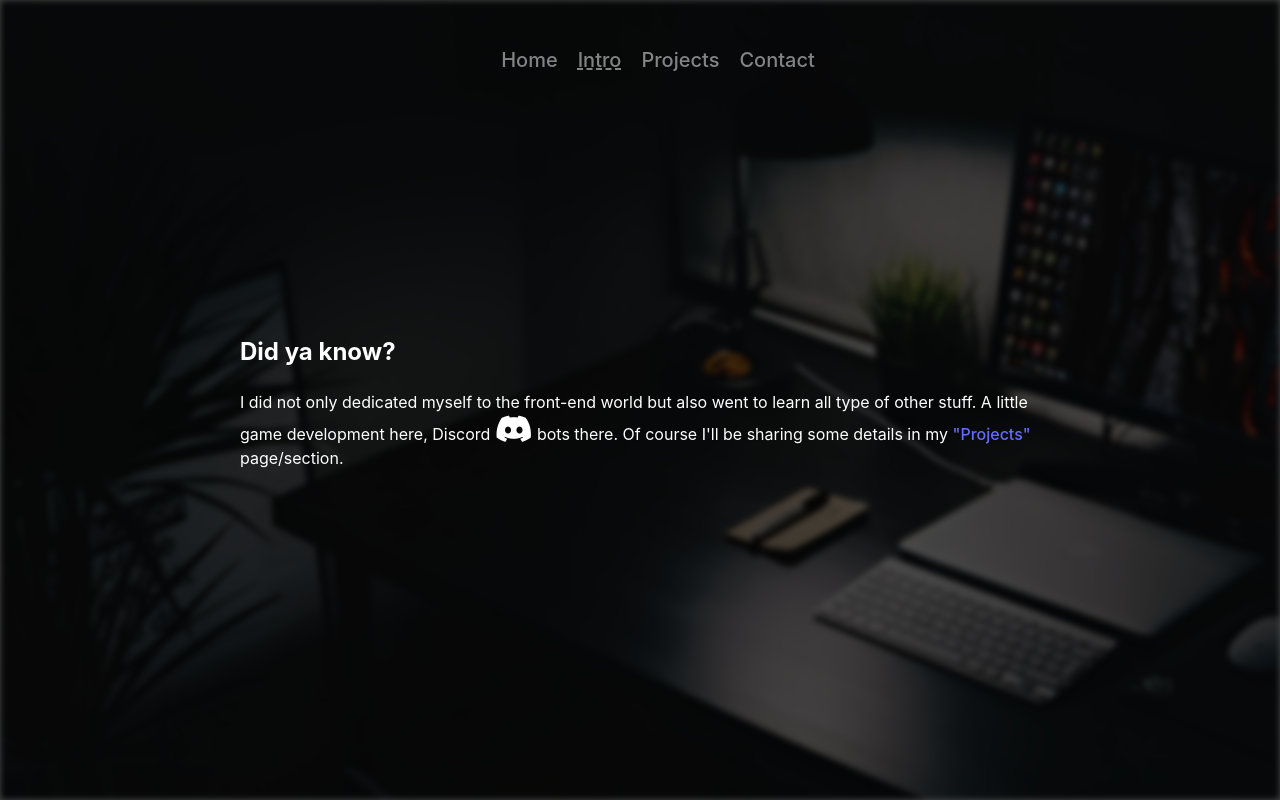
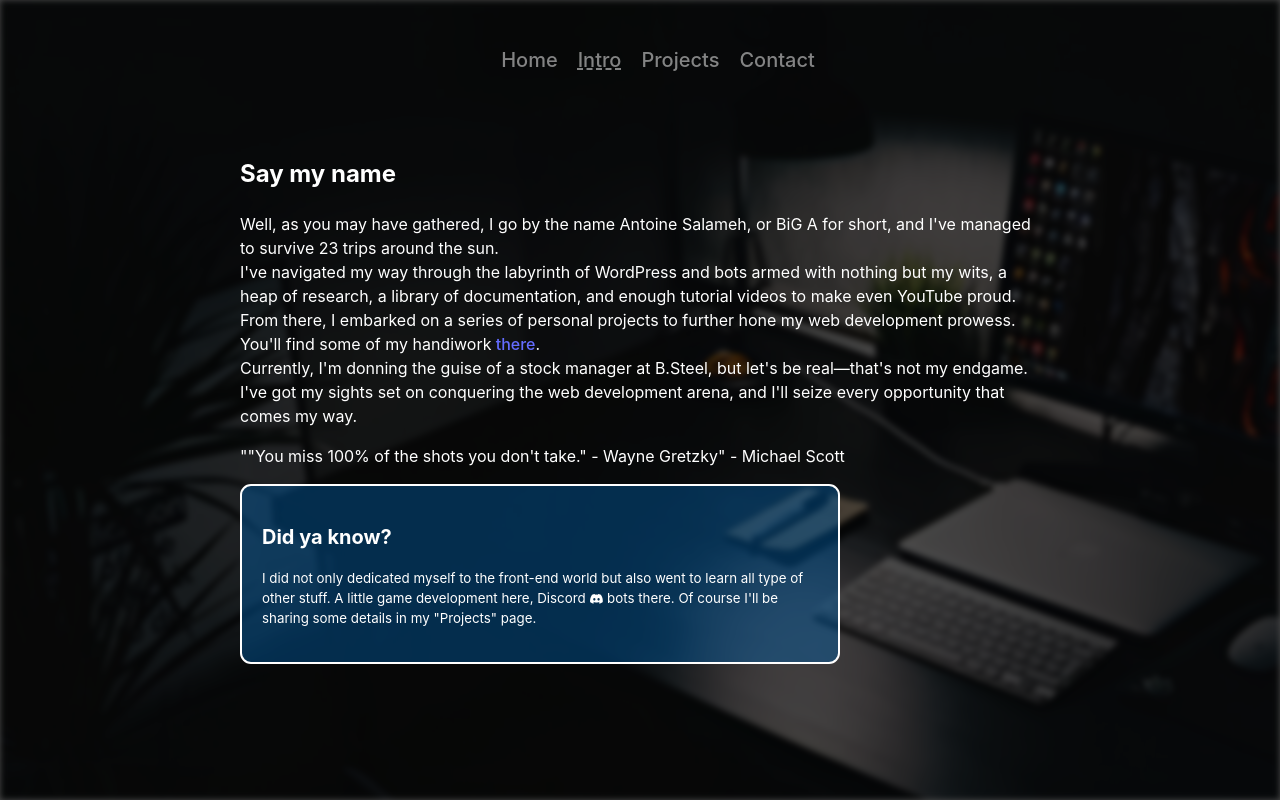
Before and after one commit to AntoineSalameh45/Portfolio, a React (Vite) app: page /intro in a window 1280 px wide. Built offline with nearby package versions, Linux system fonts and the light colour scheme.

Commit message:
finalizing the project design

```diff
--- a/src/App.css
+++ b/src/App.css
@@ -89,50 +89,6 @@ body {
   to { opacity: 0; }
 }
 
-
-/* footer {
-  position:static;
-  left: 100%;
-  bottom: 0;
-  transform: translateX(50%);
-  width: 50%;
-  color: #0066b2;
-  text-align: center;
-  padding: 20px 0;
-  font-size: 1.5rem;
-  z-index: 1000;
-
-  a {
-    color: inherit;
-    text-decoration: none;
-  }
-}
-
-.footer__link:hover,
-.social-list__link:hover {
-  color: #89cff0;
-}
-
-.footer__link:hover {
-  text-decoration: underline;
-}
-
-.social-list {
-  list-style: none;
-  display: flex;
-  justify-content: center;
-  margin: 1em 0 0;
-  padding: 0;
-}
-
-.social-list__item {
-  margin: 0 0.5em;
-}
-
-.social-list__link {
-  padding: 0.5em;
-} */
-
 .centering {
   display: flex;
   align-items:  center;
@@ -142,6 +98,19 @@ body {
 
 .container {
   width: 800px;
+}
+.didyaknow {
+  align-self: center;
+    background-color: #0065b269;
+    width: 600px;
+    border-radius: 11px;
+    padding: 20px;
+    font-size: smaller;
+    border: 2px solid #fff;
+
+    .fa-brands{
+      font-size: smaller;
+    }
 }
 
 .content {
@@ -153,20 +122,3 @@ body {
   border: 2px solid #ccc;
   border-radius: 10px;
 }
-
-/* .didyaknow {
-  background-color: #fff;
-  border-radius: 8px;
-  box-shadow: 0 4px 8px rgba(0, 0, 0, 0.1);
-  padding: 20px;
-  width: 550px;
-  margin: 120px 0 100px;
-
-  p {
-    font-size: 1rem;
-  }
-
-  h2 {
-    font-size: 1.5rem;
-  }
-} */
--- a/src/css/contact.css
+++ b/src/css/contact.css
@@ -11,7 +11,7 @@
     margin-top: 40px;
     background-color: #ffffffc4;
     border-radius: 11px;
-    border: 2px solid #0066b2;
+    border: 3px solid #0066b2;
     padding: 0 20px 5px;
     max-width: 600px;
     width: 100%;
--- a/src/pages/intro.tsx
+++ b/src/pages/intro.tsx
@@ -5,7 +5,31 @@ const Intro: React.FC = () => {
   return (
     <div className='centering'>
       <div className="container">
-             <div className='didyaknow' id='uk'>
+        <div className='sayMyName'>
+          <h2>Say my name</h2>
+          <p>Well, as you may have gathered, I go by the name Antoine Salameh,
+            or BiG A for short, and I've managed to survive 23 trips around the
+            sun.
+            <br></br>
+            I've navigated my way through the labyrinth of WordPress and bots
+            armed with nothing but my wits, a heap of research, a library of
+            documentation, and enough tutorial videos to make even YouTube proud.
+            <br></br>
+            From there, I embarked on a series of personal projects to further
+            hone my web development prowess. You'll find some of my handiwork
+            <a href='/projects'> there</a>.
+            <br></br>
+            Currently, I'm donning the guise of a stock manager at B.Steel,
+            but let's be real—that's not my endgame. I've got my sights set
+            on conquering the web development arena, and I'll seize every
+            opportunity that comes my way.
+          </p>
+          <p>
+            ""You miss 100% of the shots you don't take." - Wayne Gretzky"
+            - Michael Scott
+          </p>
+        </div>
+        <div className='didyaknow'>
           <h2>
             Did ya know?
           </h2>
@@ -13,7 +37,7 @@ const Intro: React.FC = () => {
             I did not only dedicated myself to the front-end world but also
             went to learn all type of other stuff. A little game development here,
             Discord <i className="fa-brands fa-discord"></i> bots there. Of course
-                    I'll be sharing some details in my <a href='/projects'>"Projects"</a> page/section.
+            I'll be sharing some details in my "Projects" page.
           </p>
         </div>
       </div>
--- a/src/pages/projects.tsx
+++ b/src/pages/projects.tsx
@@ -2,6 +2,7 @@ import '../css/projects.css';
 import DateMikeImage from '../assets/disc-bots/DateMike.jpg';
 import JakeBlackImage from '../assets/disc-bots/JakeBlack.jpg';
 import StonksImage from '../assets/disc-bots/Stonks.jpg';
+import MotivationImage from '../assets/disc-bots/discord-logo-icon-editorial-free-vector.jpg';
 import Website1Image from '../assets/website-designs/getns-dorm.jpg';
 import Website2Image from '../assets/website-designs/goatee.jpg';
 import Website3Image from '../assets/website-designs/PlanetBlue sc.jpg';
@@ -35,8 +36,10 @@ const Projects: React.FC = () => {
             </li>
             <li>
               <div>
-                <img src={StonksImage} alt='Motivation' className='pfp'/>
-                Stonk Bot a discord.py bot that gives you real-time information about the stock market + crypto currencies.
+                <img src={MotivationImage} alt='Motivation' className='pfp'/>
+                Motivation Bot a discord.py bot that sends quotes on a private discord channel.
+                It was actually my first hands-on experience with disocrd bots but compared to the
+                new methods my bot is pretty outdated.
               </div>
             </li>
           </ul>
```
Also changed, not shown: src/css/footer.css (added, +44 -0 lines). Lines whose indentation alone changed are shown as unchanged.
